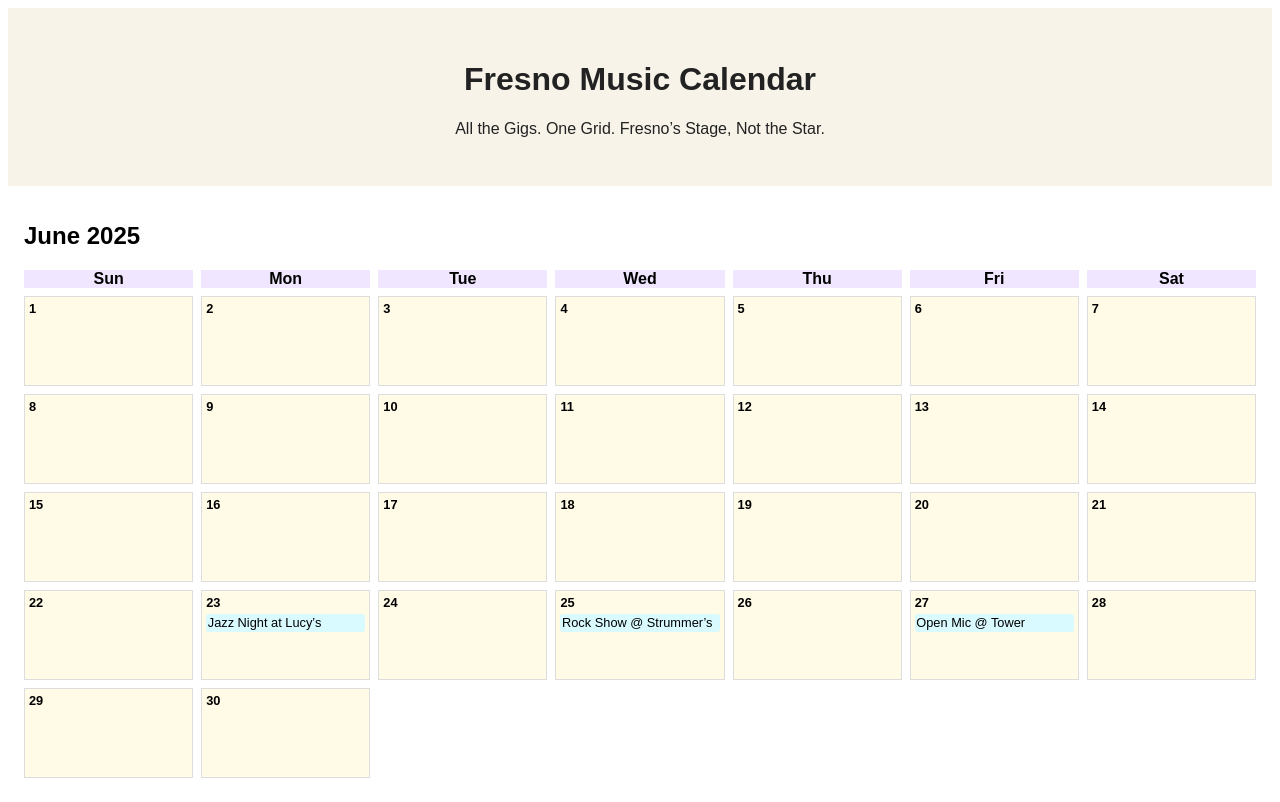
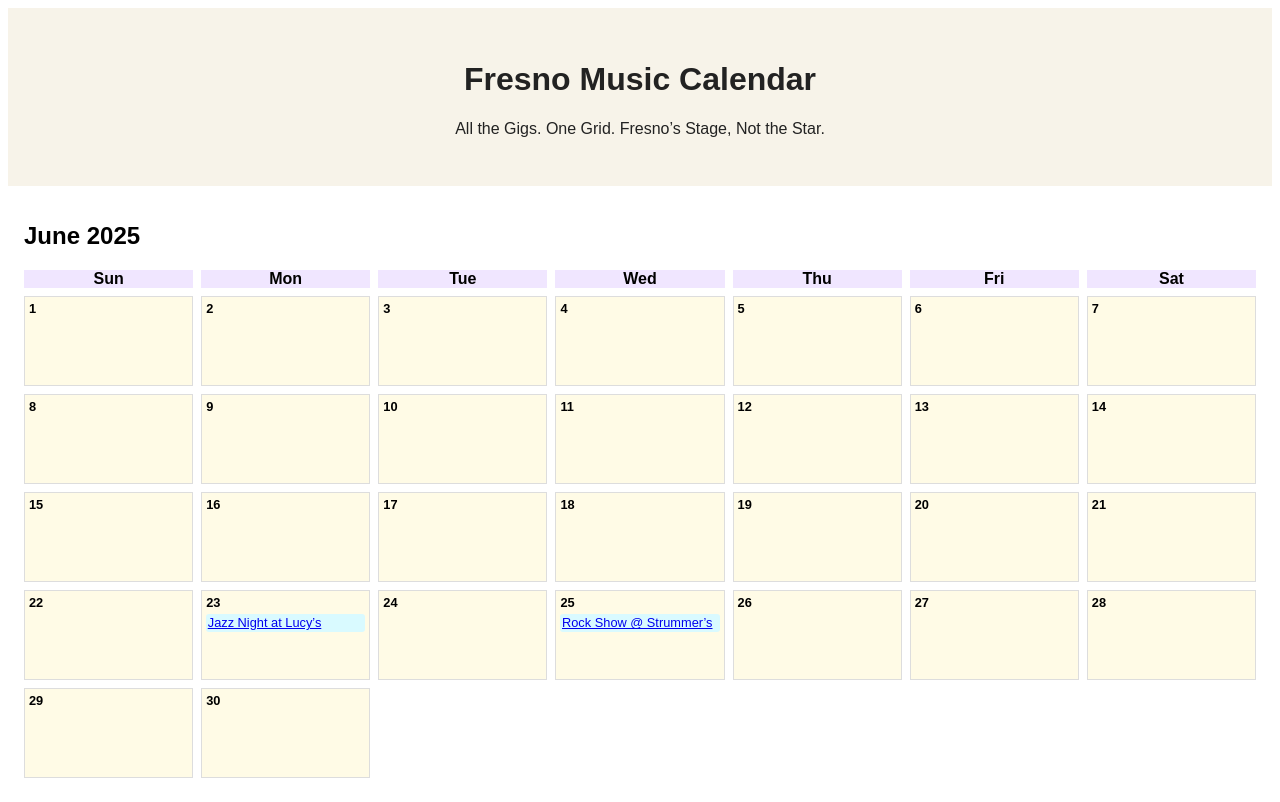
Before and after one commit to mrayover/Fresno-music-calendar1, a React (Vite) app: page / in a window 1280 px wide. Built offline with nearby package versions, Linux system fonts and the light colour scheme.

Commit message:
Make calendar events clickable and link to detail pages

```diff
--- a/src/components/Calendar.jsx
+++ b/src/components/Calendar.jsx
@@ -1,12 +1,7 @@
 
-import { useState } from "react";
+import { Link } from "react-router-dom";
+import { events } from "../eventsData";
 import "./Calendar.css";
-
-const dummyEvents = [
-  { date: "2025-06-23", title: "Jazz Night at Lucy’s", genre: "Jazz" },
-  { date: "2025-06-25", title: "Rock Show @ Strummer’s", genre: "Rock" },
-  { date: "2025-06-27", title: "Open Mic @ Tower", genre: "Folk" },
-];
 
 function getMonthDates() {
   const today = new Date();
@@ -35,8 +30,10 @@ export default function Calendar() {
             {date && (
               <>
                 <div className="date-label">{new Date(date).getDate()}</div>
-                {dummyEvents.filter(e => e.date === date).map(e => (
-                  <div className="event" key={e.title}>{e.title}</div>
+                {events.filter(e => e.date === date).map(e => (
+                  <div className="event" key={e.id}>
+                    <Link to={`/event/${e.id}`}>{e.title}</Link>
+                  </div>
                 ))}
               </>
             )}
```
